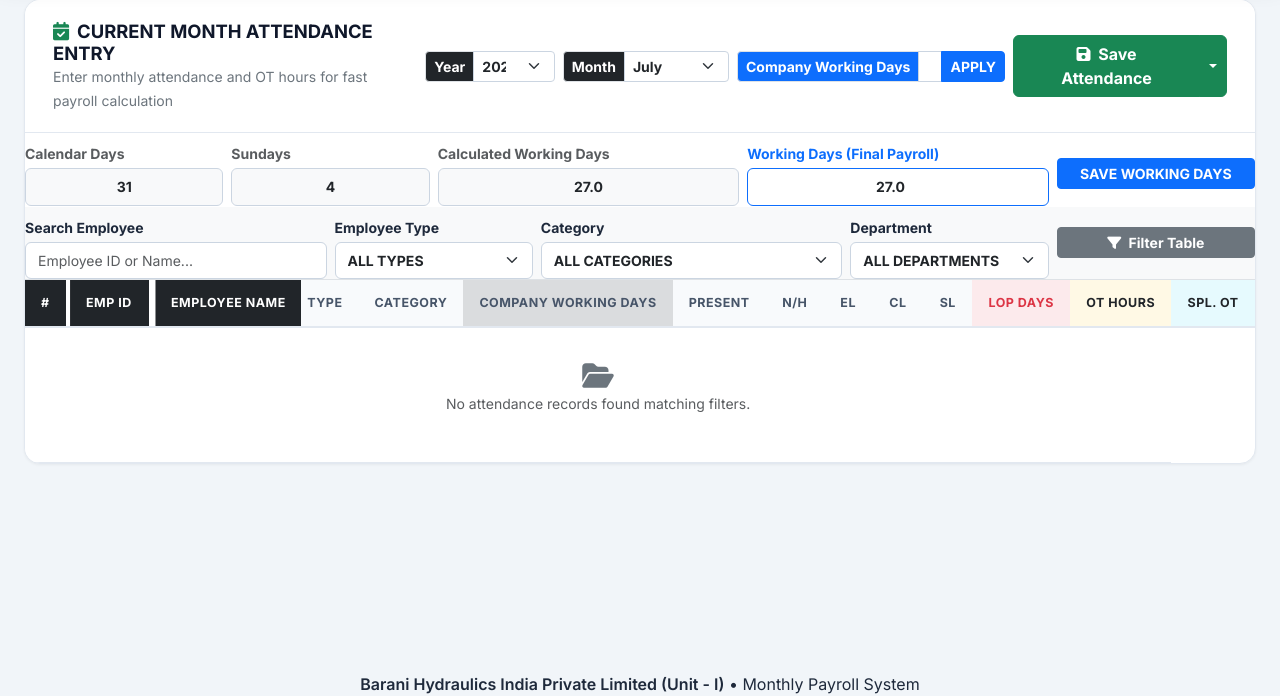
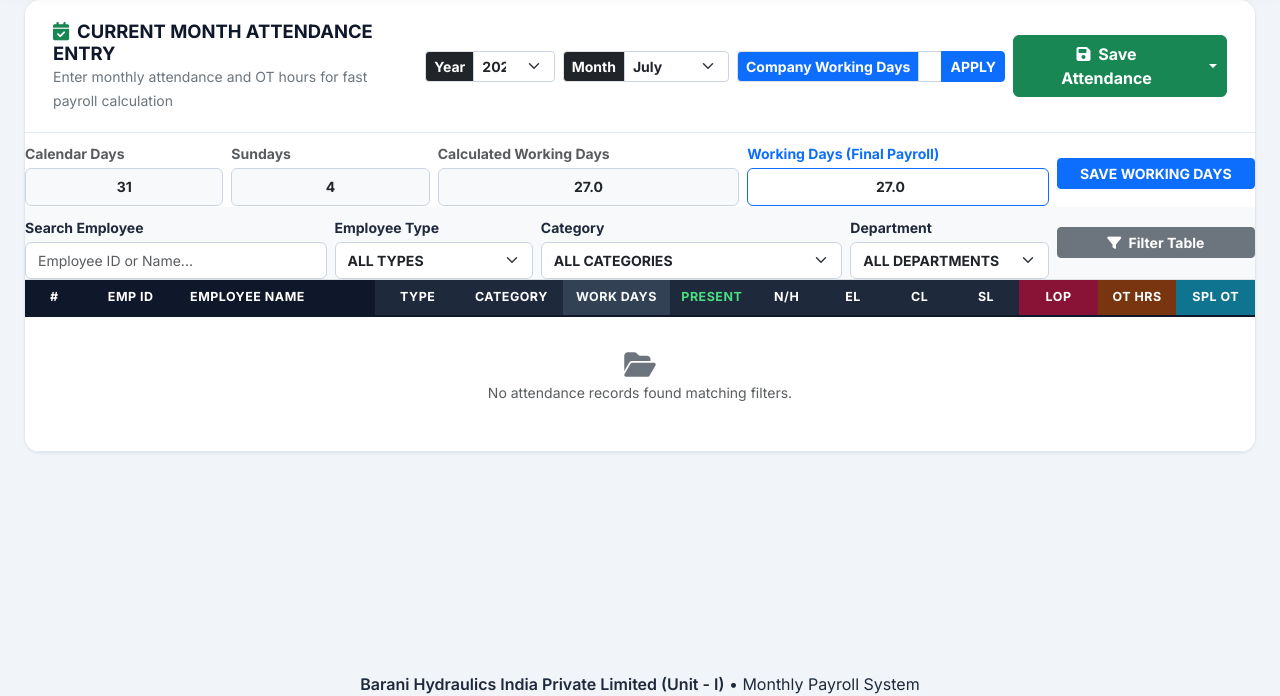
Before and after one commit to Ragavendra192/Barani-payroll, a Flask app: page /attendance in a window 1280 px wide. Shown: the part 104-800 px from the top of the page. Run offline with Flask 3, Linux system fonts and the light colour scheme; data that the repository does not hold is empty.

Commit message:
Fix attendance table layout, eliminate header text overlap, and fit columns within screen

```diff
--- a/static/css/style.css
+++ b/static/css/style.css
@@ -328,11 +336,43 @@ body {
     position: sticky;
     top: 0;
     z-index: 10;
+    background-color: #1e293b !important;
+    color: #ffffff !important;
+    border-bottom: 2px solid #0f172a !important;
+    white-space: nowrap;
+    text-align: center;
+    vertical-align: middle;
+    padding: 8px 4px;
+}
+
+/* Specific solid header colors to completely prevent background bleeding */
+.table-custom thead th.th-std-days {
+    background-color: #334155 !important;
+    color: #f8fafc !important;
+}
+.table-custom thead th.th-present {
+    background-color: #1e293b !important;
+    color: #4ade80 !important;
+}
+.table-custom thead th.th-lop {
+    background-color: #881337 !important; /* Solid Dark Red/Burgundy */
+    color: #ffffff !important;
+}
+.table-custom thead th.th-ot {
+    background-color: #78350f !important; /* Solid Dark Amber */
+    color: #ffffff !important;
+}
+.table-custom thead th.th-spl-ot {
+    background-color: #0e7490 !important; /* Solid Dark Cyan */
+    color: #ffffff !important;
 }
 
 .table-custom td.sticky-col-1 {
     position: sticky;
     left: 0;
+    width: 45px;
+    min-width: 45px;
+    max-width: 45px;
     z-index: 5;
     background-color: #ffffff !important;
 }
@@ -357,8 +402,11 @@ body {
     position: sticky;
     left: 0;
     top: 0;
-    z-index: 15 !important;
-    background-color: #212529 !important;
+    width: 45px;
+    min-width: 45px;
+    max-width: 45px;
+    z-index: 25 !important;
+    background-color: #0f172a !important;
     color: #ffffff !important;
 }
 
@@ -366,8 +414,11 @@ body {
     position: sticky;
     left: 45px;
     top: 0;
-    z-index: 15 !important;
-    background-color: #212529 !important;
+    width: 85px;
+    min-width: 85px;
+    max-width: 85px;
+    z-index: 25 !important;
+    background-color: #0f172a !important;
     color: #ffffff !important;
 }
 
@@ -375,10 +426,12 @@ body {
     position: sticky;
     left: 130px;
     top: 0;
-    z-index: 15 !important;
-    background-color: #212529 !important;
+    min-width: 140px;
+    max-width: 180px;
+    z-index: 25 !important;
+    background-color: #0f172a !important;
     color: #ffffff !important;
-    box-shadow: 4px 0 8px -2px rgba(0, 0, 0, 0.08);
+    box-shadow: 3px 0 6px -2px rgba(0, 0, 0, 0.08);
 }
 
 /* Table Hover Row Background for Sticky Cells */
--- a/templates/attendance.html
+++ b/templates/attendance.html
@@ -124,24 +124,24 @@
         <!-- Attendance Entry Table -->
         <div class="card-body p-0">
             <div class="table-responsive" style="max-height: 650px;">
-                <table class="table table-hover align-middle mb-0 text-nowrap table-custom">
-                    <thead class="table-dark small text-uppercase">
+                <table class="table table-hover align-middle mb-0 text-nowrap table-custom w-100">
+                    <thead class="small text-uppercase">
                         <tr>
-                            <th class="ps-3 sticky-col-1" style="width: 50px;">#</th>
-                            <th class="sticky-col-2" style="width: 100px;">Emp ID</th>
-                            <th class="sticky-col-3">Employee Name</th>
-                            <th>Type</th>
-                            <th>Category</th>
-                            <th class="text-center bg-secondary bg-opacity-25" style="width: 140px;">Company Working Days</th>
-                            <th class="text-center" style="width: 100px;">Present</th>
-                            <th class="text-center" style="width: 80px;">N/H</th>
-                            <th class="text-center" style="width: 80px;">EL</th>
-                            <th class="text-center" style="width: 80px;">CL</th>
-                            <th class="text-center" style="width: 80px;">SL</th>
-                            <th class="text-center text-danger bg-danger bg-opacity-10" style="width: 100px;">LOP Days</th>
+                            <th class="ps-2 text-center sticky-col-1" style="width: 45px;">#</th>
+                            <th class="text-center sticky-col-2" style="width: 85px;">Emp ID</th>
+                            <th class="text-start ps-2 sticky-col-3" style="width: 160px;">Employee Name</th>
+                            <th class="text-center" style="width: 70px;">Type</th>
+                            <th class="text-center" style="width: 85px;">Category</th>
+                            <th class="text-center th-std-days" style="width: 75px;" title="Company Working Days ({{ standard_days }})">Work Days</th>
+                            <th class="text-center th-present" style="width: 65px;" title="Present Days">Present</th>
+                            <th class="text-center" style="width: 55px;" title="National Holiday">N/H</th>
+                            <th class="text-center" style="width: 55px;" title="Earned Leave">EL</th>
+                            <th class="text-center" style="width: 55px;" title="Casual Leave">CL</th>
+                            <th class="text-center" style="width: 55px;" title="Sick Leave">SL</th>
+                            <th class="text-center th-lop" style="width: 65px;" title="Loss of Pay Days">LOP</th>
                             {% if emp_type != 'STAFF' %}
-                            <th class="text-center bg-warning bg-opacity-10 text-dark" style="width: 110px;">OT Hours</th>
-                            <th class="text-center bg-info bg-opacity-10 text-dark" style="width: 100px;">Spl. OT</th>
+                            <th class="text-center th-ot" style="width: 65px;" title="Actual Overtime Hours">OT Hrs</th>
+                            <th class="text-center th-spl-ot" style="width: 65px;" title="Special OT (Total OT - 50)">Spl OT</th>
                             {% endif %}
                         </tr>
                     </thead>
@@ -149,18 +149,26 @@
                         {% if rows %}
                             {% for r in rows %}
                             <tr>
-                                <td class="ps-3 text-muted small sticky-col-1">{{ loop.index }}</td>
-                                <td class="fw-bold text-primary sticky-col-2">#{{ r.Emp_No }}</td>
-                                <td class="fw-bold sticky-col-3">{{ r.Employee_Name }}</td>
-                                <td>
+                                <td class="ps-2 text-center text-muted small sticky-col-1">{{ loop.index }}</td>
+                                <td class="text-center fw-bold text-primary sticky-col-2">#{{ r.Emp_No }}</td>
+                                <td class="fw-bold ps-2 sticky-col-3 text-truncate" style="max-width: 160px;" title="{{ r.Employee_Name }}">{{ r.Employee_Name }}</td>
+                                <td class="text-center">
                                     {% if r.Employee_Type == 'STAFF' %}
                                     <span class="badge bg-primary px-2 py-1">STAFF</span>
                                     {% else %}
                                     <span class="badge bg-success px-2 py-1">WORKER</span>
                                     {% endif %}
                                 </td>
-                                <td><span class="small fw-semibold text-secondary">{{ r.Category }}</span></td>
-                                <td class="text-center bg-light fw-bold text-dark border-start border-end">
+                                <td class="text-center">
+                                    {% if 'PF_ESI' in r.Category %}
+                                    <span class="badge bg-info text-dark">PF/ESI</span>
+                                    {% elif 'NAPS' in r.Category %}
+                                    <span class="badge bg-warning text-dark">NAPS</span>
+                                    {% else %}
+                                    <span class="badge bg-secondary">Non-PF</span>
+                                    {% endif %}
+                                </td>
+                                <td class="text-center bg-light fw-bold text-secondary border-start border-end">
                                     {{ standard_days }}
                                 </td>
 
@@ -193,7 +201,7 @@
                                 <td class="p-1 text-center bg-danger bg-opacity-10">
                                     <input type="number" step="0.5" min="0" name="emp_{{ r.Employee_ID }}_lop" id="emp_{{ r.Employee_ID }}_lop"
                                            class="form-control form-control-sm text-center fw-bold border-danger text-danger bg-white"
-                                           value="{{ r.LOP_Days or 0.0 }}" readonly title="Loss of Pay Days (Company Working Days - Payable Days)">
+                                           value="{{ r.LOP_Days or 0.0 }}" readonly title="Loss of Pay Days">
                                 </td>
                                 {% if emp_type != 'STAFF' %}
                                 <td class="p-1 text-center bg-warning bg-opacity-10">
@@ -211,7 +219,7 @@
                             {% endfor %}
                         {% else %}
                             <tr>
-                                <td colspan="{{ 12 if emp_type == 'STAFF' else 13 }}" class="text-center py-5 text-muted">
+                                <td colspan="{{ 12 if emp_type == 'STAFF' else 14 }}" class="text-center py-5 text-muted">
                                     <i class="fa-solid fa-folder-open fa-2xl mb-3 text-secondary d-block"></i>
                                     No attendance records found matching filters.
                                 </td>
```
Also changed, not shown: other parts of static/css/style.css (+17 -4 lines).
